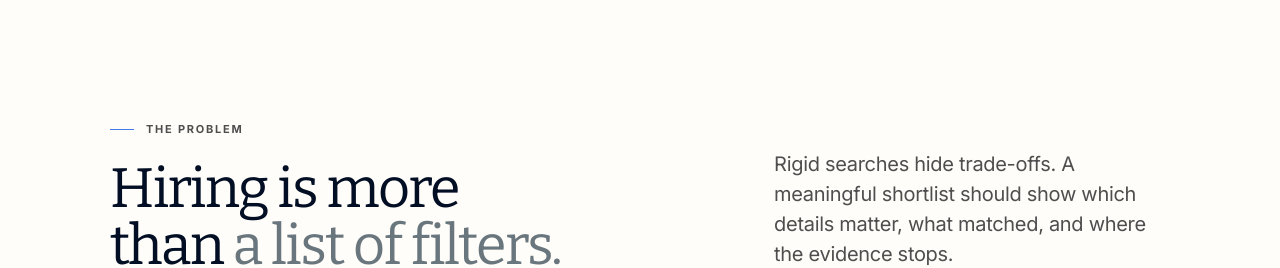
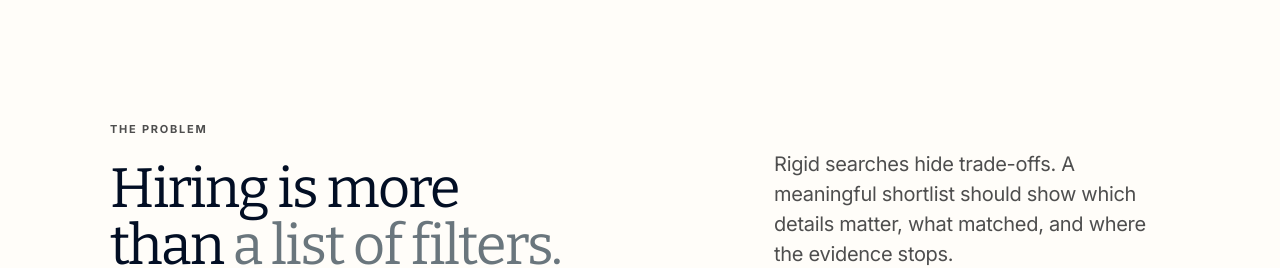
Before and after one commit to ThunderKhan/pareto, a Next.js app in the folder frontend/: page / in a window 1280 px wide. Shown: the part 1240-1508 px from the top of the page. Built offline with nearby package versions, Linux system fonts and the light colour scheme.

Commit message:
style(homepage): remove decorative rules from all section labels

```diff
--- a/frontend/src/components/marketing/home-v2.tsx
+++ b/frontend/src/components/marketing/home-v2.tsx
@@ -110,7 +110,7 @@ function Header() {
 }
 
 function Label({ children }: { children: ReactNode }) {
-  return <span className="v2-eyebrow"><span className="v2-eyebrow-line" aria-hidden="true"/>{children}</span>;
+  return <span className="v2-eyebrow">{children}</span>;
 }
 
 function Chip({ children, strong = false }: { children: React.ReactNode; strong?: boolean }) {
```
